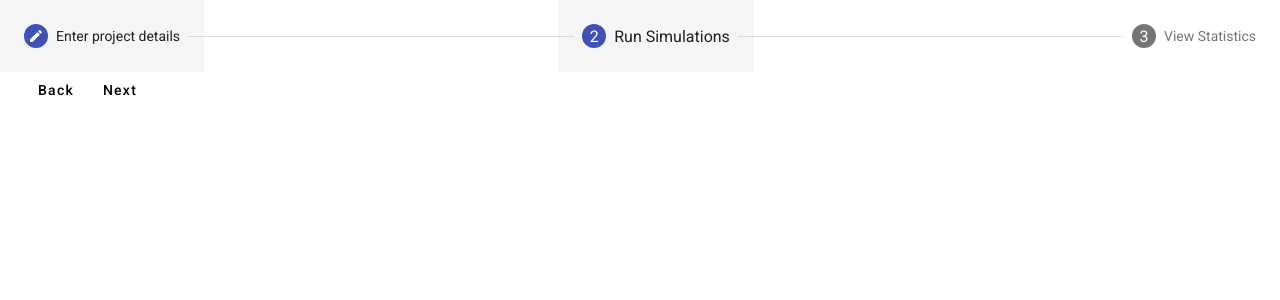
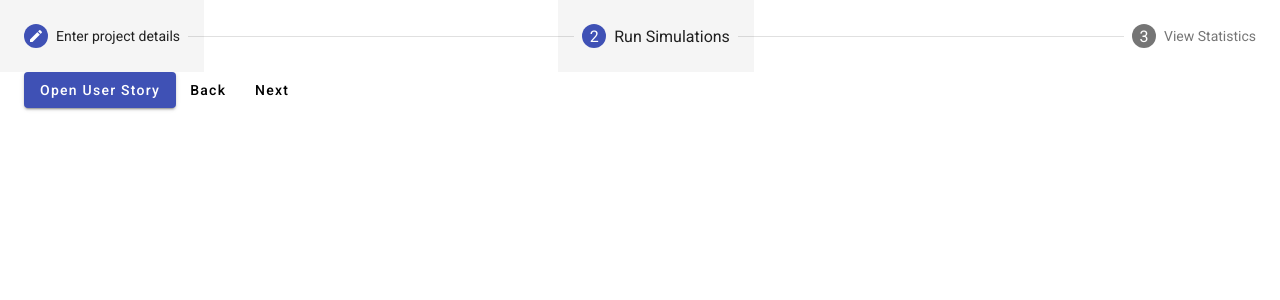
Before and after one commit to yetanotheranand/ser516-spring23-trinity-sbs, an Angular app in the folder sbs-driver/ui/: page / in a window 1280 px wide. Both pictures are taken after a click on the button "Next". Shown: the top 300 px of the page. Built offline with nearby package versions, Linux system fonts and the light colour scheme.

Commit message:
dialog-box-added

```diff
--- /dev/null
+++ b/sbs-driver/ui/src/app/simulator/dialog-body/dialog-body.component.css
@@ -0,0 +1,23 @@
+/* Set the width and height of the scrollbar */
+::-webkit-scrollbar {
+  width: 11px;
+}
+
+::-webkit-scrollbar-track {
+  background-color: rgb(236, 236, 236);
+  border-radius: 10px;
+  margin-block: 10em;
+  margin-inline: 2em;
+}
+/* Set the color and radius of the scrollbar thumb */
+::-webkit-scrollbar-thumb {
+  height: 2em;
+  background-color: #888;
+  border: 0.2em solid rgb(236, 236, 236);
+  border-radius: 10px;
+}
+
+/* Add a hover effect to the scrollbar thumb */
+::-webkit-scrollbar-thumb:hover {
+  background-color: #555;
+}
--- /dev/null
+++ b/sbs-driver/ui/src/app/simulator/dialog-body/dialog-body.component.html
@@ -0,0 +1,35 @@
+<!-- eslint-disable prettier/prettier -->
+<button mat-icon-button style="float: right; margin: 5px" (click)="matDialog.closeAll()">
+  <mat-icon color="warn">close</mat-icon>
+  </button>
+  <mat-dialog-content>
+
+    <header>
+      <h1 style="font-size: 22px">{{ userStory[0].title }}</h1>
+    </header>
+    <p><b>Description</b></p>
+    <p>{{ userStory[0].description }}</p>
+    <p><b>Business Value</b></p>
+    <p>{{ userStory[0].businessValue }}</p>
+    <p><b>Story Points</b></p>
+    <p>{{ userStory[0].storyPoints }}</p>
+    <p><b>Assigned To</b></p>
+    <p>{{ userStory[0].assignedTo }}</p>
+    <p><b>Attachments</b></p>
+    <p>{{ userStory[0].attachments }}</p>
+    <p><b>Tags</b></p>
+    <p>{{ userStory[0].tags }}</p>
+    <p><b>Tasks</b></p>
+    <ul>
+      <li *ngFor="let task of userStory[0].tasks">
+        <p><b>Task {{ task.id }}</b></p>
+        <p><b>Title:</b> {{ task.title }}</p>
+        <p><b>Description:</b> {{ task.description }}</p>
+        <p><b>Business Value:</b> {{ task.businessValue }}</p>
+        <p><b>Story Points:</b> {{ task.storyPoints }}</p>
+        <p><b>Assigned To:</b> {{ task.assignedTo }}</p>
+        <p><b>Attachments:</b> {{ task.attachments }}</p>
+        <p><b>Tags:</b> {{ task.tags }}</p>
+      </li>
+    </ul>
+  </mat-dialog-content>
--- /dev/null
+++ b/sbs-driver/ui/src/app/simulator/dialog-body/dialog-body.component.ts
@@ -0,0 +1,19 @@
+/* eslint-disable prettier/prettier */
+import { Component, Inject } from '@angular/core';
+import { MAT_DIALOG_DATA, MatDialog } from '@angular/material/dialog';
+
+@Component({
+  selector: 'app-dialog-body',
+  templateUrl: './dialog-body.component.html',
+  styleUrls: ['./dialog-body.component.css']
+})
+export class DialogBodyComponent {
+  constructor(
+    public matDialog: MatDialog,
+    @Inject(MAT_DIALOG_DATA) public userStory: any[]
+  ) {}
+
+  onClose(): void {
+    this.matDialog.closeAll();
+  }
+}
--- a/sbs-driver/ui/src/app/simulator/simulator.component.html
+++ b/sbs-driver/ui/src/app/simulator/simulator.component.html
@@ -1,3 +1,4 @@
+<!-- eslint-disable prettier/prettier -->
 <mat-stepper linear #stepper>
   <mat-step [editable]="isEditable">
     <ng-template matStepLabel>Enter project details</ng-template>
@@ -8,6 +9,9 @@
   <mat-step [editable]="isEditable">
     <ng-template matStepLabel>Run Simulations</ng-template>
     <div>
+      <mat-dialog-actions>
+        <button mat-raised-button color = "primary" (click) = "openDialog()">Open User Story</button>
+      </mat-dialog-actions>
       <button mat-button matStepperPrevious>Back</button>
       <button mat-button matStepperNext>Next</button>
     </div>
--- a/sbs-driver/ui/src/app/simulator/simulator.component.ts
+++ b/sbs-driver/ui/src/app/simulator/simulator.component.ts
@@ -1,5 +1,9 @@
-import { Component } from '@angular/core';
+/* eslint-disable prettier/prettier */
+import { Component, Inject } from '@angular/core';
 import { ApiService } from '../services/api.service';
+import { DialogBodyComponent } from './dialog-body/dialog-body.component';
+import { MatDialog } from '@angular/material/dialog';
+import { MAT_DIALOG_DATA } from '@angular/material/dialog';
 
 @Component({
   selector: 'app-simulator',
@@ -7,7 +11,7 @@ import { ApiService } from '../services/api.service';
   styleUrls: ['./simulator.component.css'],
 })
 export class SimulatorComponent {
-  constructor(private api: ApiService) {}
+  constructor(private matDialog:MatDialog) {}
   isEditable = true;
   userStories = [
     {
@@ -87,4 +91,9 @@ export class SimulatorComponent {
       ],
     },
   ];
+  openDialog(){
+    this.matDialog.open(DialogBodyComponent,{
+      width:'650px', data: this.userStories
+    })
+  }
 }
--- a/sbs-driver/ui/src/index.html
+++ b/sbs-driver/ui/src/index.html
@@ -15,7 +15,10 @@
       href="https://fonts.googleapis.com/icon?family=Material+Icons"
       rel="stylesheet"
     />
-  </head>
+      <link rel="preconnect" href="https://fonts.gstatic.com">
+    <link href="https://fonts.googleapis.com/css2?family=Roboto:wght@300;400;500&display=swap" rel="stylesheet">
+    <link href="https://fonts.googleapis.com/icon?family=Material+Icons" rel="stylesheet">
+</head>
   <body>
     <app-root></app-root>
   </body>
--- a/sbs-driver/ui/src/styles.css
+++ b/sbs-driver/ui/src/styles.css
@@ -2,3 +2,6 @@
 
 html, body { height: 100%; }
 body { margin: 0; font-family: Roboto, "Helvetica Neue", sans-serif; }
+
+html, body { height: 100%; }
+body { margin: 0; font-family: Roboto, "Helvetica Neue", sans-serif; }
```
Also changed, not shown: sbs-driver/ui/src/app/material/material.module.ts (+10 -0 lines), sbs-driver/ui/src/app/simulator/simulator.module.ts (+9 -3 lines), 1 other file (tests, documents, lock files or other folders).
